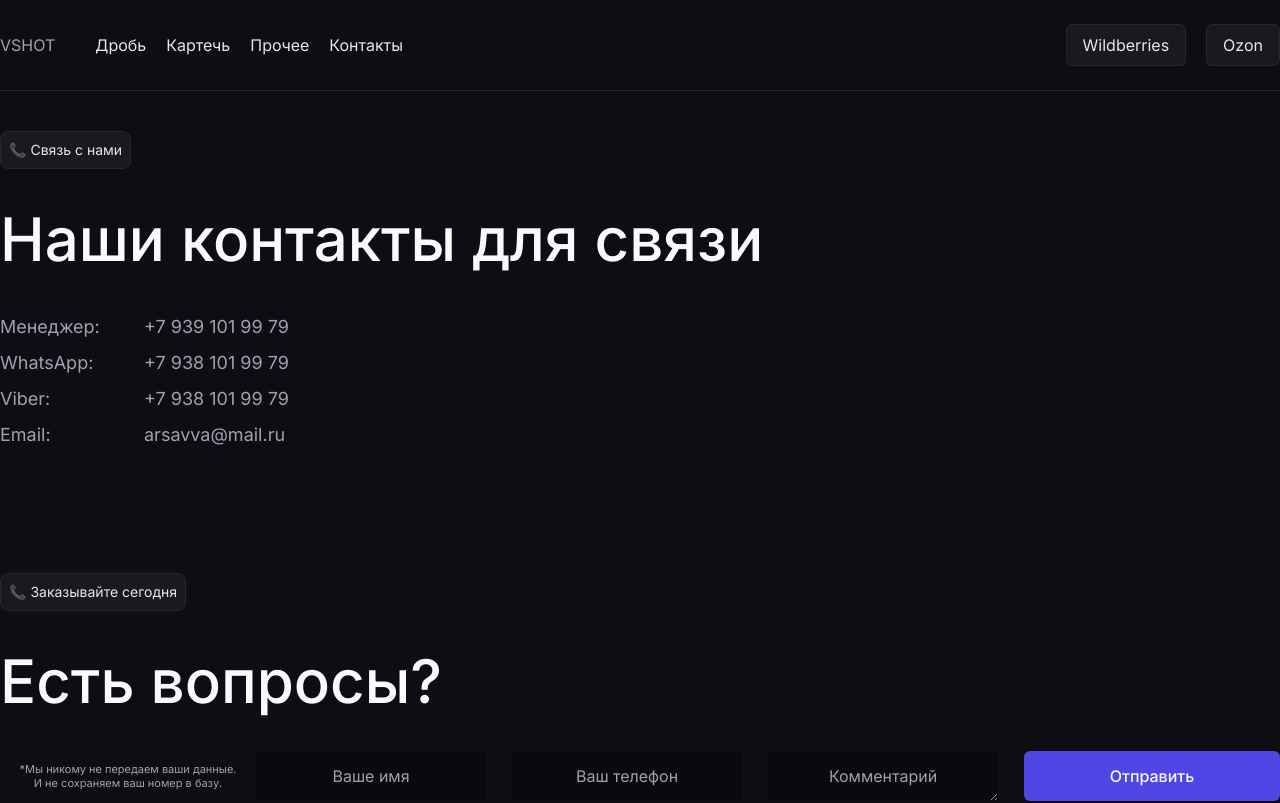
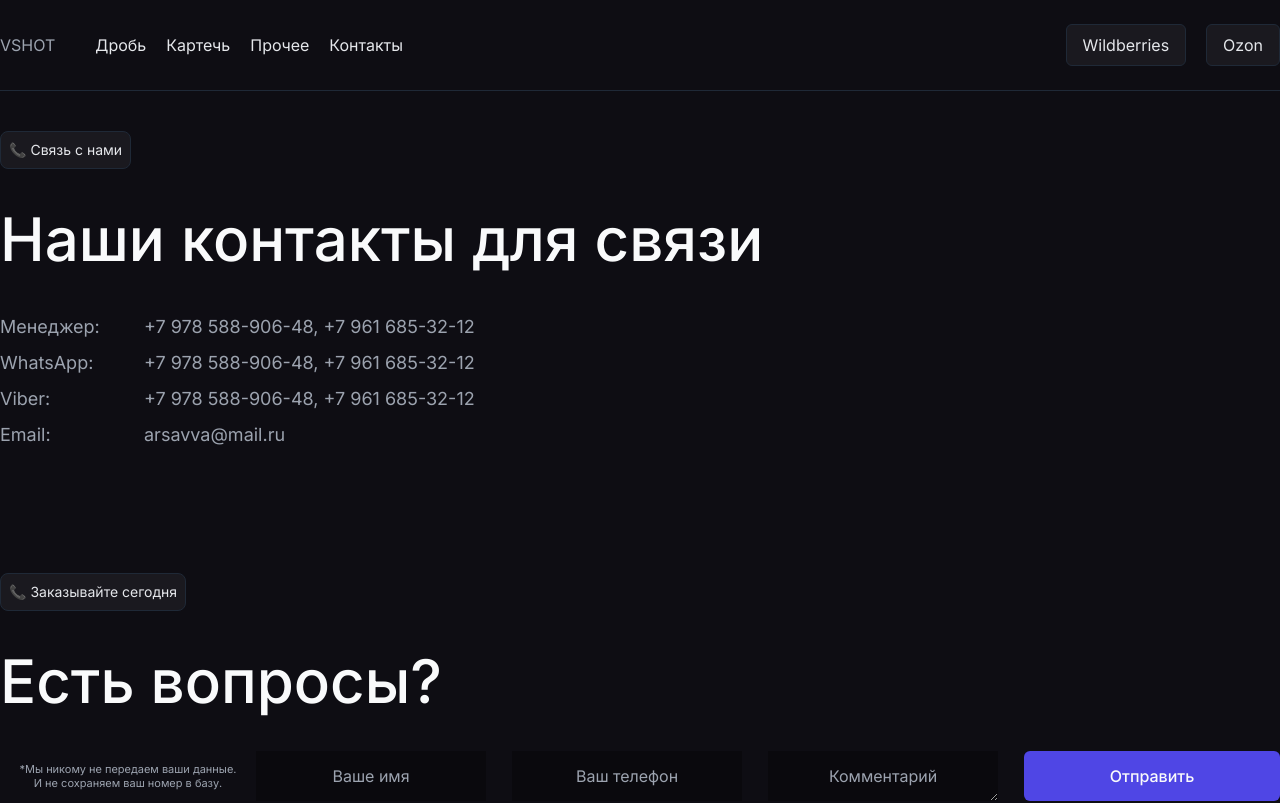
Before and after one commit to akSite7/web-volgashot-NextJS, a Next.js app: page /contacts in a window 1280 px wide. Shown: the top 803 px of the page. Built offline with nearby package versions, Linux system fonts and the light colour scheme; no server answers.

Commit message:
Изменил номера телефонов

```diff
--- a/src/components/section/Contact/Contact.tsx
+++ b/src/components/section/Contact/Contact.tsx
@@ -15,15 +15,15 @@ const Contact = () => {
             <ul>
               <li className={styles.contactItem}>
                 <span className={styles.contactSpan}>Менеджер: </span>
-                +7 939 101 99 79
+                +7 978 588-906-48, +7 961 685-32-12
               </li>
               <li className={styles.contactItem}>
                 <span className={styles.contactSpan}>WhatsApp: </span>
-                +7 938 101 99 79
+                +7 978 588-906-48, +7 961 685-32-12
               </li>
               <li className={styles.contactItem}>
                 <span className={styles.contactSpan}>Viber: </span>
-                +7 938 101 99 79
+                +7 978 588-906-48, +7 961 685-32-12
               </li>
               <li className={styles.contactItem}>
                 <span className={styles.contactSpan}>Email: </span>
```
